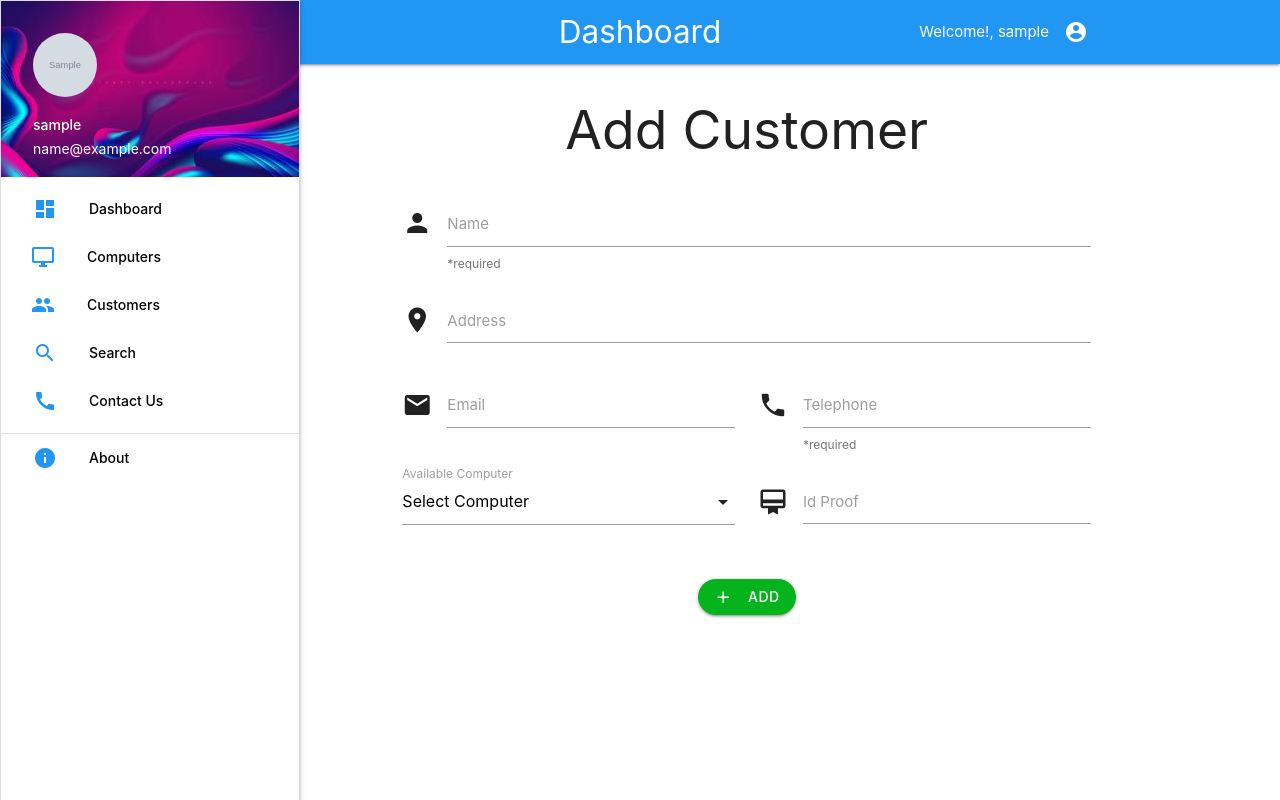
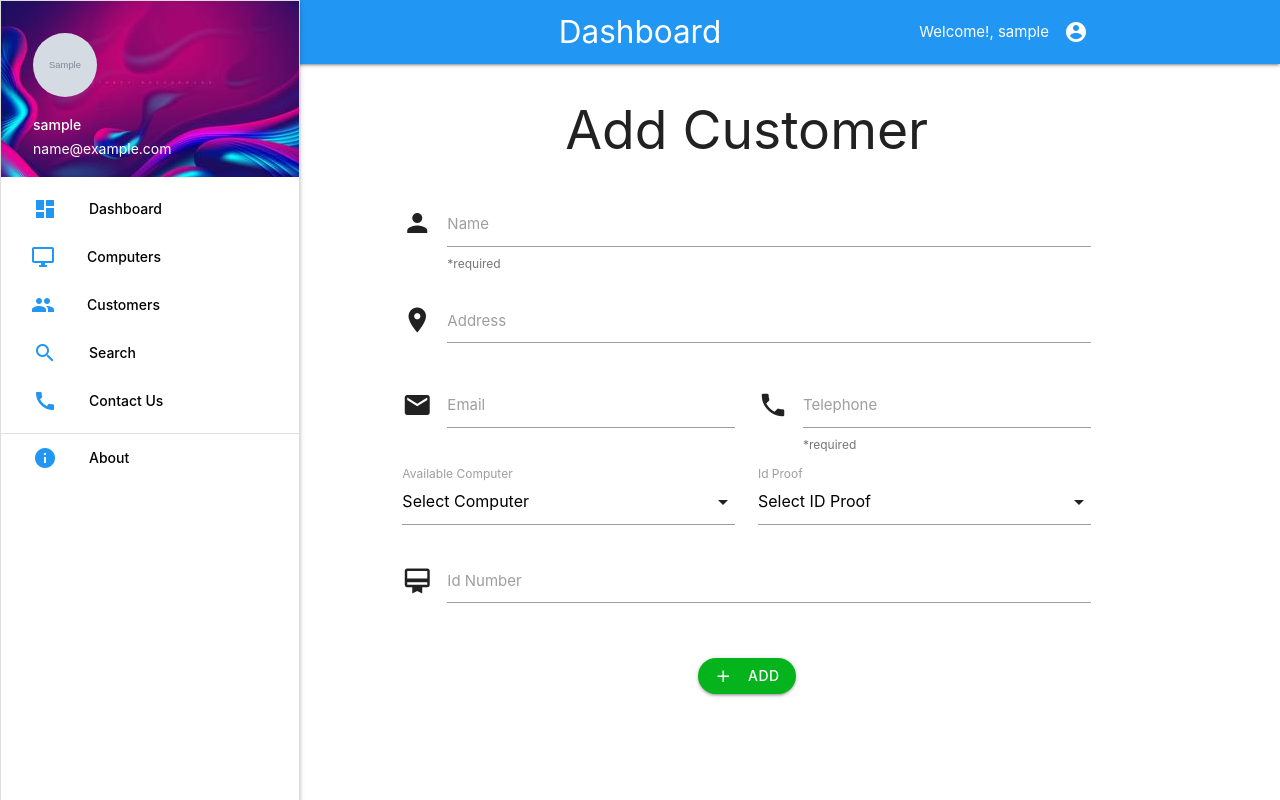
Before and after one commit to jeethendra2000/Cyber_Cafe_Management_System, a Django app: page /dashboard/addCustomer in a window 1280 px wide; the page is wider, and only the part inside the window is pictured. Run offline with Django 3.2, Linux system fonts and the light colour scheme; a user stored in the database is signed in; tables that the repository leaves empty hold one stand-in row (values such as "Sample post"); grey boxes marked "Sample" are stand-in pictures; some libraries are stand-ins or nearby versions.

Commit message:
added aadhar card, voter id, pan card option to add customer

```diff
--- a/cyber_cafe/cyber/models.py
+++ b/cyber_cafe/cyber/models.py
@@ -62,6 +62,7 @@ class Customer(models.Model):
     customerPhoneNumber = models.CharField(max_length=10, null=True, blank=False)
     customerEmail = models.CharField(max_length=100, null=True, blank=True)
     customerIdProof = models.CharField(max_length=50, null=True, blank=True)
+    customerIdProofNumber = models.CharField(max_length=50, null=True, blank=True)
 
     computerChoice = models.CharField( max_length=100, null=True, blank=False)
     computerUsedName = models.CharField(max_length=50, null=True, blank=True)
@@ -86,3 +87,9 @@ class ComputerHistory(models.Model):
 
     def __str__(self):
         return self.computerName
+
+class IdProof(models.Model):
+    idProofName = models.CharField(max_length=100, null=True, blank=False)
+
+    def __str__(self):
+        return self.idProofName
--- a/cyber_cafe/cyber/templates/cyber/addCustomer.html
+++ b/cyber_cafe/cyber/templates/cyber/addCustomer.html
@@ -63,10 +63,20 @@
                     </select>
                     <label>Available Computer</label>
                   </div>
-                  <div class="input-field col s6">
+
+                <div class="input-field col s6">
+                  <select name="idProof" class="validate" required="" aria-required="true">
+                    <option value="" disabled selected>Select ID Proof</option>
+                    {% for idProof in idProofs %}
+                        <option value="{{idProof.idProofName}}">{{idProof.idProofName}}</option>
+                    {% endfor %}
+                  </select>
+                  <label>Id Proof</label>
+                </div>
+                  <div class="input-field col s12">
                     <i class="material-icons prefix">card_membership</i>
                     <textarea id="textarea2" class="materialize-textarea" name="id"></textarea>
-                    <label for="textarea2">Id Proof</label>
+                    <label for="textarea2">Id Number</label>
                 </div>
 
                 <div class="center">
--- a/cyber_cafe/cyber/views.py
+++ b/cyber_cafe/cyber/views.py
@@ -1,7 +1,7 @@
 from django.shortcuts import render, redirect, get_object_or_404, HttpResponseRedirect
 from django.contrib.auth import authenticate, login, logout
 from django.contrib.auth.decorators import login_required
-from . models import Customer, Computer, Price, Profile
+from . models import Customer, Computer, Price, Profile, IdProof
 from django.contrib.auth.models import User
 from django.core.paginator import Paginator
 from datetime import datetime
@@ -182,18 +182,20 @@ def addCustomer(request):
         ph = request.POST.get('ph')
         email = request.POST.get('email')
         computerId = request.POST.get('computer')
+        idProof = request.POST.get('idProof')
         id = request.POST.get('id')
         computer = Computer.objects.get(id=computerId)
         computerUsed = f'{computer.computerName}, {computer.computerLocation}'
         computer.availability = False
         computer.save()
-        obj = Customer(customerName=name, customerAddress=address, customerPhoneNumber=ph, customerEmail=email, computerChoice=computerId, computerUsedName=computerUsed, customerIdProof=id)
+        obj = Customer(customerName=name, customerAddress=address, customerPhoneNumber=ph, customerEmail=email, computerChoice=computerId, computerUsedName=computerUsed, customerIdProof=idProof, customerIdProofNumber=id)
         obj.save()
         messages.success(request, f'Customer added successfully!')
         return redirect('addCustomer')
 
     computers = Computer.objects.all()
-    return render(request, 'cyber/addCustomer.html', {'computers':computers})
+    idProofs = IdProof.objects.all()
+    return render(request, 'cyber/addCustomer.html', {'computers':computers, 'idProofs':idProofs})
 
 
 @login_required
```
